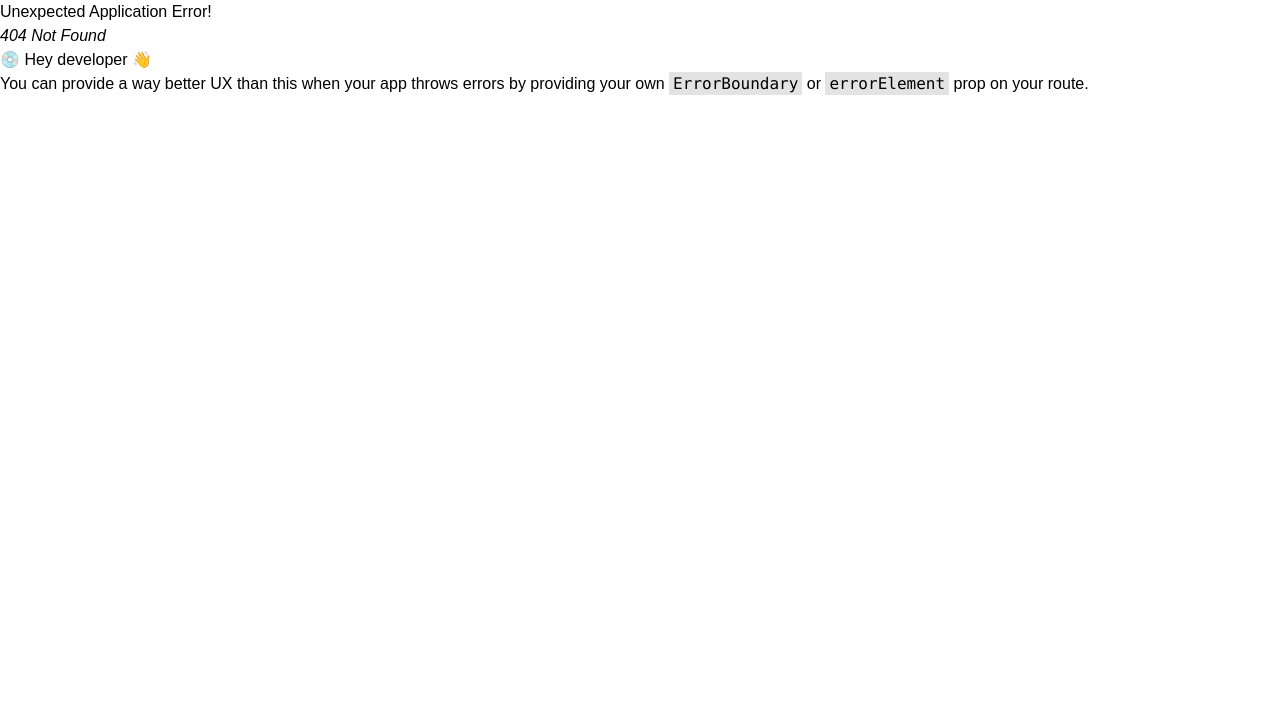
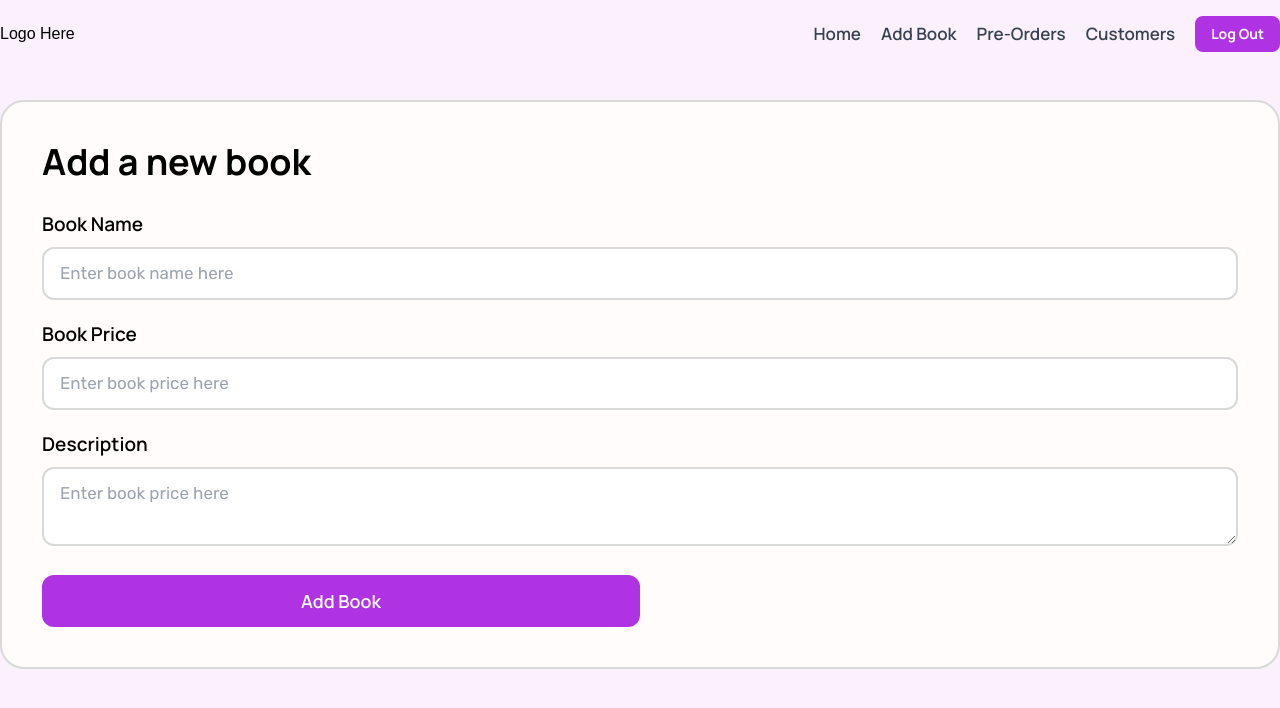
Before and after one commit to ashrafulrifaz/book-store-management, a React (Vite) app: page /add-book in a window 1280 px wide. Before the commit this address had no page. Shown: the top 708 px of the page. Built offline with nearby package versions, Linux system fonts and the light colour scheme.

Commit message:
completed design of add book page

```diff
--- a/src/Components/Header.jsx
+++ b/src/Components/Header.jsx
@@ -6,7 +6,7 @@ const Header = () => {
             <h2 className="logo">Logo Here</h2>
             <div>
                 <ul>
-                    <NavLink className="nav-item" to={'/home'}>Home</NavLink>
+                    <NavLink className="nav-item" to={'/'}>Home</NavLink>
                     <NavLink className="nav-item" to={'/add-book'}>Add Book</NavLink>
                     <NavLink className="nav-item" to={'/pre-orders'}>Pre-Orders</NavLink>
                     <NavLink className="nav-item" to={'/customers'}>Customers</NavLink>
--- a/src/Layout/Layout.jsx
+++ b/src/Layout/Layout.jsx
@@ -3,7 +3,7 @@ import Header from "../Components/Header";
 
 const Layout = () => {
     return (
-        <div className="bg-baground">
+        <div className="bg-baground min-h-screen">
             <div className="max-w-[1300px] mx-auto">
                 <Header />
                 <Outlet />
--- a/src/index.css
+++ b/src/index.css
@@ -75,3 +75,23 @@ button {
 .header-btn {
     @apply py-2 px-4 bg-primary text-white rounded-lg font-primary font-bold text-sm cursor-pointer hover:bg-opacity-90
 }
+
+
+/* ADD BOOK PAGE */
+
+.container {
+    @apply border-2 border-border rounded-3xl p-10 bg-secondbg
+}
+
+.add_book h2 {
+    @apply text-4xl font-bold font-primary
+}
+
+.add_book form label {
+    @apply font-primary font-semibold text-[19px]
+}
+
+.add_book form input,
+.add_book form textarea {
+    @apply w-full px-4 py-3 border-2 border-border rounded-xl mt-2 focus:outline-none font-secondary text-[17px]
+}
--- /dev/null
+++ b/src/pages/AddBook/AddBook.jsx
@@ -0,0 +1,27 @@
+
+const AddBook = () => {
+    return (
+        <div className="py-8 add_book">
+            <div className="container">
+                <h2>Add a new book</h2>
+                <form>
+                    <div className="mt-7">
+                        <label>Book Name</label>
+                        <input type="text" required placeholder="Enter book name here" />
+                    </div>
+                    <div className="mt-5">
+                        <label>Book Price</label>
+                        <input type="text" required placeholder="Enter book price here" />
+                    </div>
+                    <div className="mt-5 mb-3">
+                        <label>Description</label>
+                        <textarea type="text" required placeholder="Enter book price here" />
+                    </div>
+                    <button className="w-1/2">Add Book</button>
+                </form>
+            </div>
+        </div>
+    );
+};
+
+export default AddBook;
```
Also changed, not shown: src/Router/Router.jsx (+9 -2 lines).
